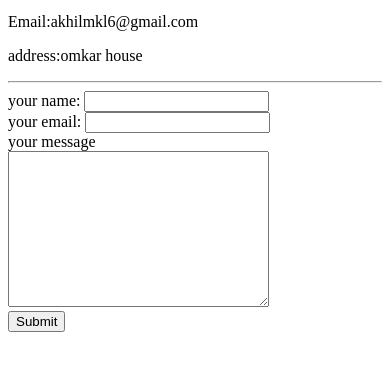
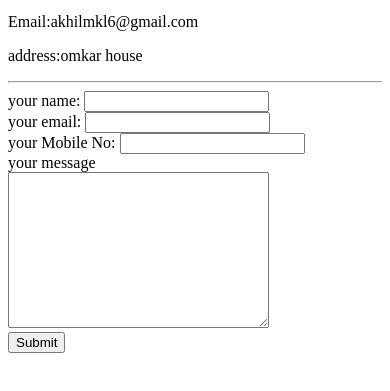
Before and after one commit to akhiln6/cv, a plain HTML site: page contact-me.html in a window 390 px wide. Shown: the part 101-492 px from the top of the page. Drawn offline with Linux system fonts and the light colour scheme.

Commit message:
updated contact me html file
added mobile number field in the form

```diff
--- a/contact-me.html
+++ b/contact-me.html
@@ -15,6 +15,9 @@
       <input type="text" name="" value=""><br>
       <label>your email:</label>
       <input type="email" name="" value=""><br>
+      <label>your Mobile No:</label>
+      <input type="number" name="" value=""><br>
+
       <label>your message</label><br>
       <textarea name="name" rows="10" cols="30"></textarea><br>
       <input type="submit" name="">
```
